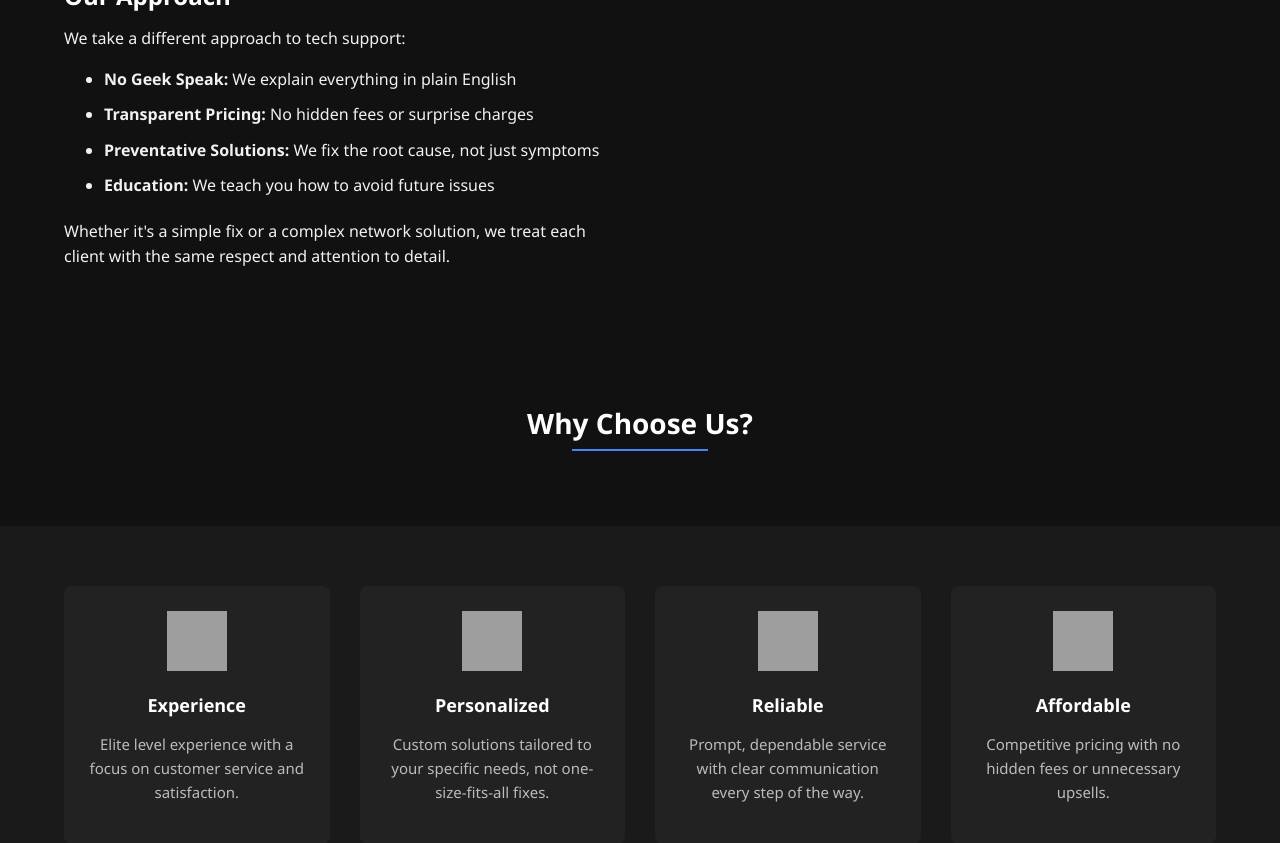
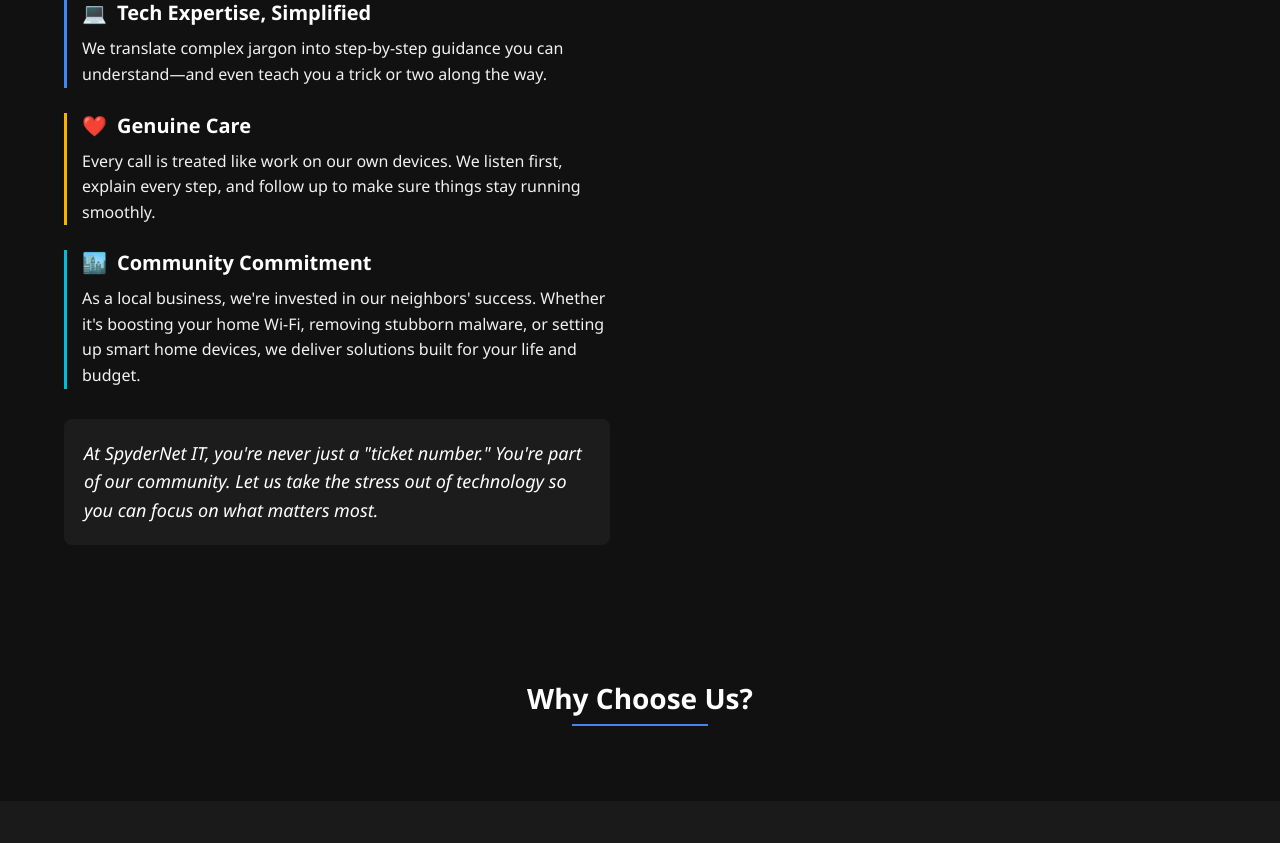
Before and after one commit to octagonn/octagonn, a PHP site: page /about.html in a window 1280 px wide. Shown: the part 710-1553 px from the top of the page. Run offline with PHP 8.4, Linux system fonts and the light colour scheme; some libraries are stand-ins or nearby versions; grey boxes are pictures that could not be loaded.

Commit message:
about page update

```diff
--- a/about.html
+++ b/about.html
@@ -52,18 +52,29 @@
         <div class="container">
             <div class="about-content">
                 <div class="about-text">
-                    <h2>Our Mission</h2>
-                    <p>At SpyderNet IT, we believe everyone deserves reliable technology that just works. Our mission is simple: deliver honest, efficient IT support without the technical jargon or surprise bills.</p>
-                    <p>Whether you're a homeowner frustrated with WiFi issues, a small business needing network setup, or just someone who wants their printer to stop giving error messages – we're here to help with clear explanations and permanent solutions.</p>
-                    <h2>Our Approach</h2>
-                    <p>We take a different approach to tech support:</p>
-                    <ul>
-                        <li><strong>No Geek Speak:</strong> We explain everything in plain English</li>
-                        <li><strong>Transparent Pricing:</strong> No hidden fees or surprise charges</li>
-                        <li><strong>Preventative Solutions:</strong> We fix the root cause, not just symptoms</li>
-                        <li><strong>Education:</strong> We teach you how to avoid future issues</li>
-                    </ul>
-                    <p>Whether it's a simple fix or a complex network solution, we treat each client with the same respect and attention to detail.</p>
+                    <h2>About Us</h2>
+                    <p>SpyderNet IT is your friendly, hometown tech partner—run by a passionate computer science student who's spent years helping friends, family, and local businesses tackle their toughest tech challenges. We know how unsettling it can be when computers run slow, networks drop offline, or malware strikes, so our mission is simple: provide clear, honest, and reliable solutions that put you back in control.</p>
+
+                    <h2>What sets us apart?</h2>
+
+                    <div class="about-features">
+                        <div class="about-feature">
+                            <h3><span class="icon-blue">💻</span> Tech Expertise, Simplified</h3>
+                            <p>We translate complex jargon into step-by-step guidance you can understand—and even teach you a trick or two along the way.</p>
+                        </div>
+
+                        <div class="about-feature">
+                            <h3><span class="icon-yellow">❤️</span> Genuine Care</h3>
+                            <p>Every call is treated like work on our own devices. We listen first, explain every step, and follow up to make sure things stay running smoothly.</p>
+                        </div>
+
+                        <div class="about-feature">
+                            <h3><span class="icon-teal">🏙️</span> Community Commitment</h3>
+                            <p>As a local business, we're invested in our neighbors' success. Whether it's boosting your home Wi-Fi, removing stubborn malware, or setting up smart home devices, we deliver solutions built for your life and budget.</p>
+                        </div>
+                    </div>
+
+                    <p class="closing-statement">At SpyderNet IT, you're never just a "ticket number." You're part of our community. Let us take the stress out of technology so you can focus on what matters most.</p>
                 </div>
                 <div class="about-image">
                     <img src="img/tech-support-about.jpg" alt="SpyderNet IT Support">
--- a/css/style.css
+++ b/css/style.css
@@ -499,6 +499,50 @@ footer {
     margin-left: 20px;
 }
 
+.about-features {
+    margin: 30px 0;
+}
+
+.about-feature {
+    margin-bottom: 25px;
+    padding-left: 15px;
+    border-left: 3px solid #4285F4;
+}
+
+.about-feature:nth-child(2) {
+    border-left-color: #F4B400;
+}
+
+.about-feature:nth-child(3) {
+    border-left-color: #01BDD5;
+}
+
+.about-feature h3 {
+    font-size: 20px;
+    margin-bottom: 10px;
+    display: flex;
+    align-items: center;
+}
+
+.about-feature h3 span {
+    margin-right: 10px;
+}
+
+.about-feature p {
+    font-size: 16px;
+    line-height: 1.6;
+}
+
+.closing-statement {
+    font-size: 18px;
+    font-style: italic;
+    color: #fff;
+    margin-top: 30px;
+    padding: 20px;
+    background-color: rgba(34, 34, 34, 0.7);
+    border-radius: 8px;
+}
+
 /* Features Section */
 .features {
     padding: 40px 0;
```
